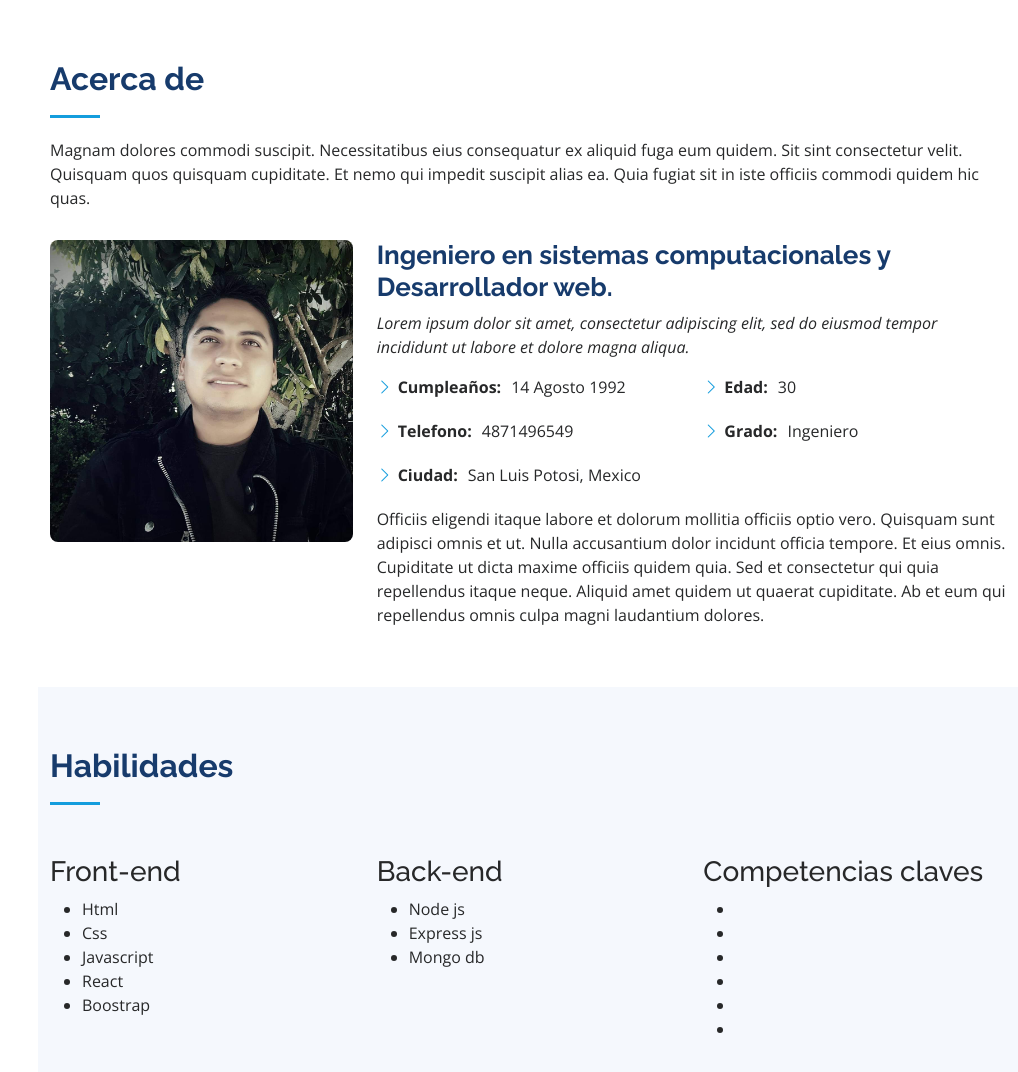
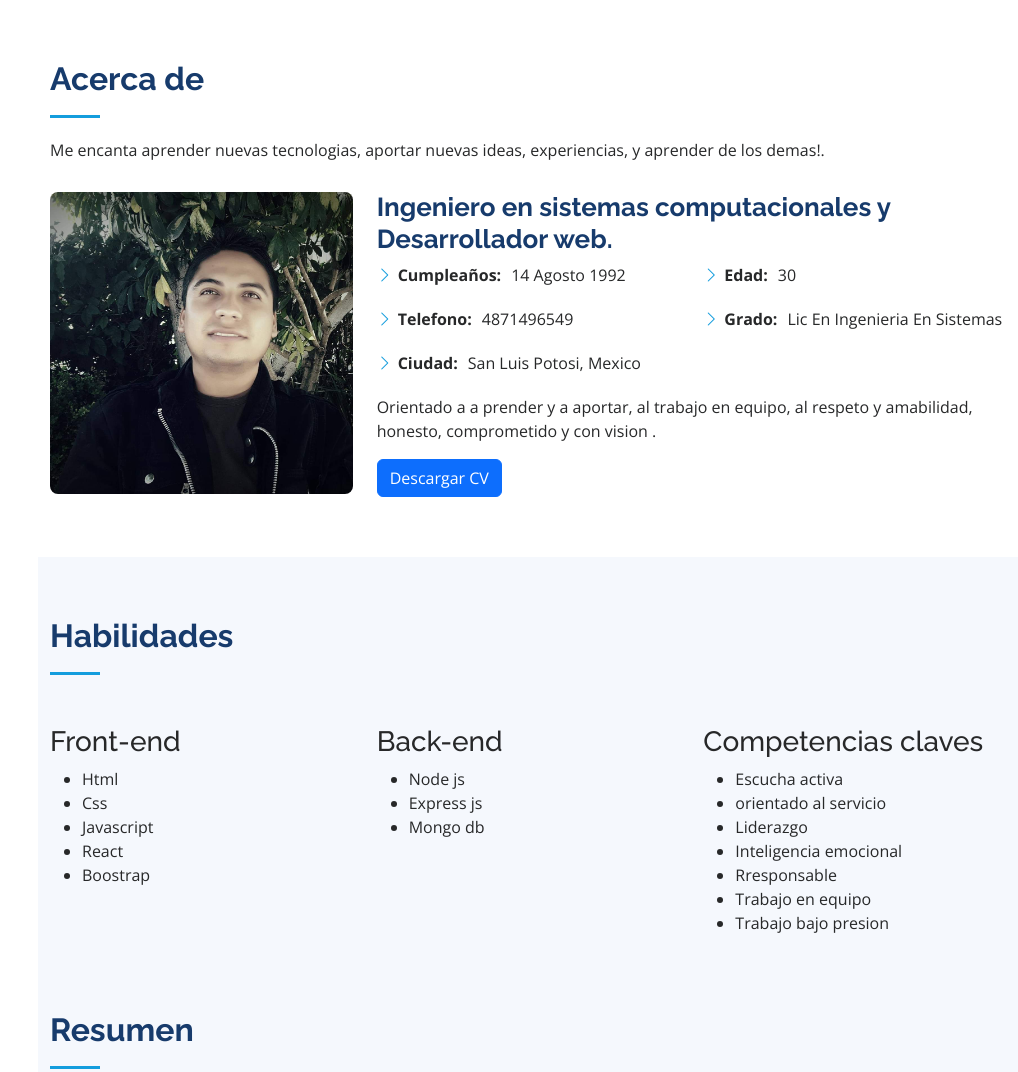
Before and after one commit to gasca14/Portafolio, a plain HTML site: page index.html in a window 1280 px wide. Shown: the part 800-1872 px from the top of the page, without its empty margins (262-1280 px from the left). Drawn offline with nearby package versions, Linux system fonts and the light colour scheme.

Commit message:
agregando boton para descargar cv

```diff
--- a/index.html
+++ b/index.html
@@ -78,7 +78,7 @@
 
         <div class="section-title">
           <h2>Acerca de</h2>
-          <p>Magnam dolores commodi suscipit. Necessitatibus eius consequatur ex aliquid fuga eum quidem. Sit sint consectetur velit. Quisquam quos quisquam cupiditate. Et nemo qui impedit suscipit alias ea. Quia fugiat sit in iste officiis commodi quidem hic quas.</p>
+          <p>Me encanta aprender nuevas tecnologias, aportar nuevas ideas, experiencias, y aprender de los demas!.</p>
         </div>
 
         <div class="row">
@@ -87,10 +87,10 @@
           </div>
           <div class="col-lg-8 pt-4 pt-lg-0 content" data-aos="fade-left">
             <h3>Ingeniero en sistemas computacionales y Desarrollador web.</h3>
-            <p class="fst-italic">
+            <!-- <p class="fst-italic">
               Lorem ipsum dolor sit amet, consectetur adipiscing elit, sed do eiusmod tempor incididunt ut labore et dolore
               magna aliqua.
-            </p>
+            </p> -->
             <div class="row">
               <div class="col-lg-6">
                 <ul>
@@ -103,16 +103,16 @@
               <div class="col-lg-6">
                 <ul>
                   <li><i class="bi bi-chevron-right"></i> <strong>Edad:</strong> <span>30</span></li>
-                  <li><i class="bi bi-chevron-right"></i> <strong>Grado:</strong> <span>Ingeniero</span></li>
+                  <li><i class="bi bi-chevron-right"></i> <strong>Grado:</strong> <span>Lic En Ingenieria En Sistemas</span></li>
                   <!-- <li><i class="bi bi-chevron-right"></i> <strong>PhEmailone:</strong> <span>email@example.com</span></li> -->
                   <!-- <li><i class="bi bi-chevron-right"></i> <strong>Freelance:</strong> <span>Available</span></li> -->
                 </ul>
               </div>
             </div>
             <p>
-              Officiis eligendi itaque labore et dolorum mollitia officiis optio vero. Quisquam sunt adipisci omnis et ut. Nulla accusantium dolor incidunt officia tempore. Et eius omnis.
-              Cupiditate ut dicta maxime officiis quidem quia. Sed et consectetur qui quia repellendus itaque neque. Aliquid amet quidem ut quaerat cupiditate. Ab et eum qui repellendus omnis culpa magni laudantium dolores.
+              Orientado a a prender y a aportar, al trabajo en equipo, al respeto y amabilidad, honesto, comprometido y con vision .
             </p>
+            <a download="CV Alejandro_Gasca" href="/assets/Cv/Cv Alejandro Gasca.pdf"><button class="btn btn-primary">Descargar CV</button></a>
           </div>
         </div>
 
@@ -148,12 +148,13 @@
           <div class="col">
             <h3>Competencias claves</h3>
             <ul>
-              <li></li>
-              <li></li>
-              <li></li>
-              <li></li>
-              <li></li>
-              <li></li>
+              <li>Escucha activa</li>
+              <li>orientado al servicio</li>
+              <li>Liderazgo</li>
+              <li>Inteligencia emocional</li>
+              <li>Rresponsable</li>
+              <li>Trabajo en equipo</li>
+              <li>Trabajo bajo presion</li>
             </ul>
           </div>
         </div>
@@ -173,7 +174,7 @@
             <h3 class="resume-title">Sumary</h3>
                                                                                                                                                                                                                                                                                                                                                                           <div class="resume-item pb-0">
               <h4>alejandro Gasca Loredo</h4>
-              <p><em>Me encanta la tecnologia, pasar tiempo en familia y con mis amigos, hacer ejercisio de gym, salir a caminar.</em></p>
+              <p><em>Me encanta la tecnologia, pasar tiempo en familia y con mis amigos, hacer ejercisio de gym, salir a caminar,las artes marciales.</em></p>
             </div>
             <div class="formacion">
               <h3 class="resume-title">Formacion academica</h3>
@@ -249,7 +250,7 @@
             </div>
           </div>
         </div>
-        <button class="btn btn-primary">Download cv</button>
+
       </div>
     </section><!-- End Resume Section -->
 
```
Also changed, not shown: 1 other file.
